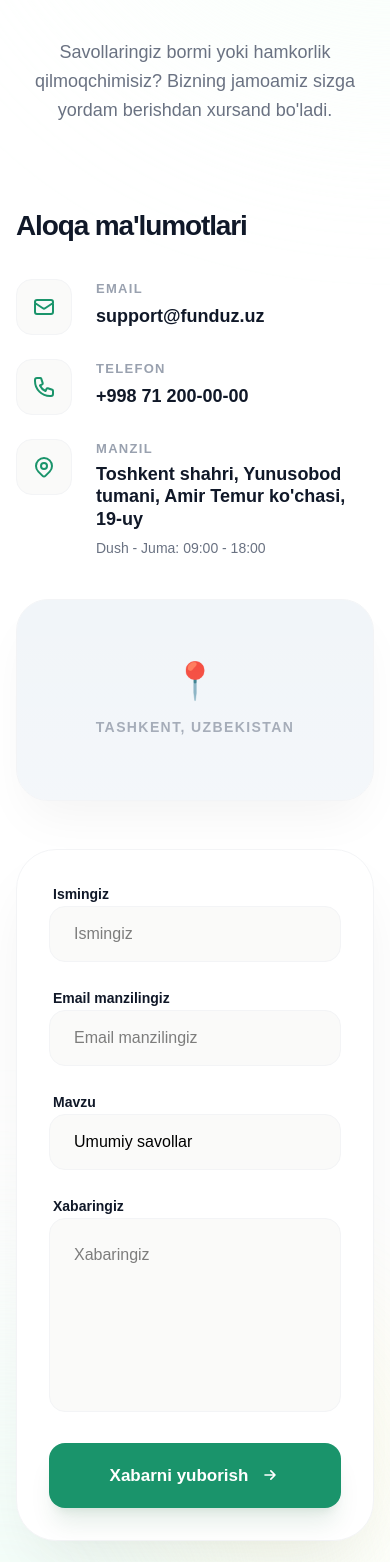
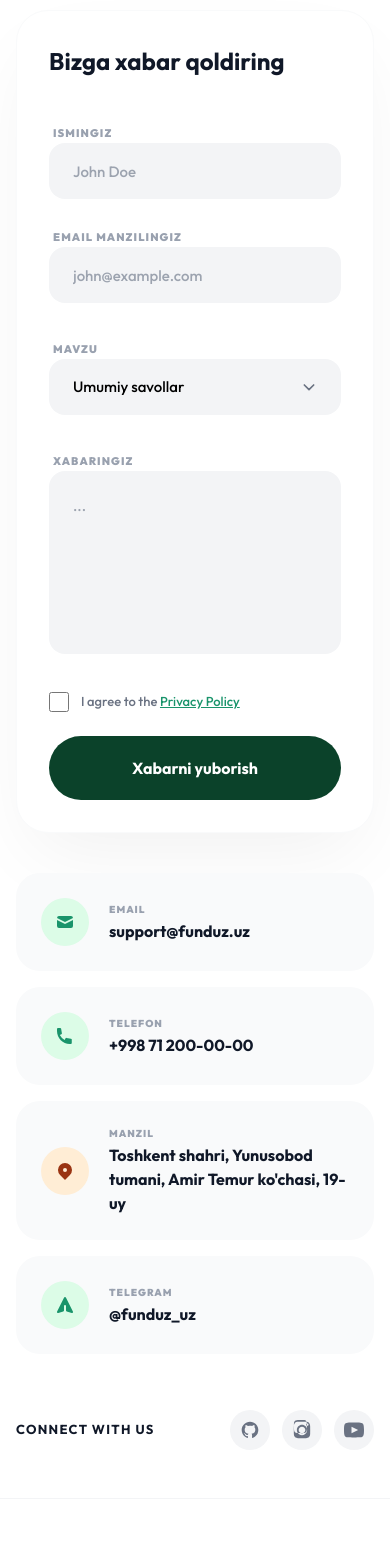
Before and after one commit to Turgunoff/Funduz, a Vue app: page /contact in a window 390 px wide. Shown: the part 346-1908 px from the top of the page. Built offline with nearby package versions, Linux system fonts and the light colour scheme; the HTML template or start-up script is replaced by a standard one.

Commit message:
feat: implement AppFooter component, add Contact and FAQ views, and update router configuration

```diff
--- a/src/components/AppFooter.vue
+++ b/src/components/AppFooter.vue
@@ -64,7 +64,7 @@
             </li>
             <li>
               <router-link
-                to="/contact"
+                to="/faq"
                 class="text-gray-500 hover:text-[#0f5238] transition-colors"
                 >{{ $t("footer.c_faq") }}</router-link
               >
--- a/src/i18n.ts
+++ b/src/i18n.ts
@@ -412,7 +412,8 @@ const messages = {
     },
     contact: {
       badge: "Qo'llab-quvvatlash markazi",
-      title: "Sizga qanday yordam bera olamiz?",
+      title: "Bog'lanish",
+      subtitle: "Savolingiz bormi yoki katalizatorga muhtoj loyihangiz? Bizning jamoamiz sizga kuratorlik kroudfanding olamida harakat qilishingizga yordam beradi.",
       search_placeholder: "Savollar, kalit so'zlar yoki mavzular bo'yicha qidirish...",
       cats: {
         all: "Barchasi",
@@ -1148,7 +1149,8 @@ const messages = {
     },
     contact: {
       badge: "Центр поддержки",
-      title: "Чем мы можем вам помочь?",
+      title: "Свяжитесь с нами",
+      subtitle: "Есть вопрос или проект, которому нужен импульс? Наша команда здесь, чтобы помочь вам ориентироваться в мире кураторского краудфандинга.",
       search_placeholder: "Поиск по вопросам, ключевым словам или темам...",
       cats: {
         all: "Все",
--- a/src/router/index.ts
+++ b/src/router/index.ts
@@ -7,6 +7,7 @@ import CommunityView from '../views/CommunityView.vue'
 import LoginView from '../views/LoginView.vue'
 import CreateProjectView from '../views/CreateProjectView.vue'
 import StoryView from '../views/StoryView.vue'
+import FaqView from '../views/FaqView.vue'
 import ContactView from '../views/ContactView.vue'
 
 const router = createRouter({
@@ -60,7 +61,7 @@ const router = createRouter({
     {
       path: '/faq',
       name: 'faq',
-      component: () => import('../views/FaqView.vue'),
+      component: FaqView,
     },
     {
       path: '/privacy',
--- a/src/views/ContactView.vue
+++ b/src/views/ContactView.vue
@@ -1,171 +1,3 @@
-<template>
-  <div class="min-h-screen bg-white">
-    <!-- Navbar Spacer -->
-    <div class="h-20"></div>
-
-    <!-- Hero Section -->
-    <div class="relative py-20 lg:py-32 overflow-hidden">
-      <!-- Ambient Background Elements -->
-      <div class="absolute top-0 right-0 -translate-y-1/2 translate-x-1/2 w-[600px] h-[600px] bg-green-50 rounded-full blur-[120px] opacity-60"></div>
-      <div class="absolute bottom-0 left-0 translate-y-1/2 -translate-x-1/2 w-[600px] h-[600px] bg-emerald-50 rounded-full blur-[120px] opacity-60"></div>
-
-      <div class="max-w-[1440px] mx-auto px-4 sm:px-6 lg:px-8 relative z-10">
-        <div class="max-w-[800px] mx-auto text-center mb-20 lg:mb-24">
-          <div class="inline-flex items-center gap-2 px-4 py-2 rounded-full bg-green-50 text-[#1a946b] text-[13px] font-bold tracking-wider uppercase mb-6 animate-fade-in-down">
-            <svg class="w-4 h-4" fill="currentColor" viewBox="0 0 20 20"><path d="M2.003 5.884L10 9.882l7.997-3.998A2 2 0 0016 4H4a2 2 0 00-1.997 1.884z" /><path d="M18 8.118l-8 4-8-4V14a2 2 0 002 2h12a2 2 0 002-2V8.118z" /></svg>
-            {{ t('contact.badge') }}
-          </div>
-          <h1 class="text-[40px] sm:text-[56px] lg:text-[72px] font-bold text-gray-900 leading-[1.1] tracking-tight mb-8">
-            {{ t('contact.title') }}
-          </h1>
-          <p class="text-gray-500 text-[18px] lg:text-[20px] leading-relaxed max-w-[600px] mx-auto">
-            {{ t('contact.form.subtitle') }}
-          </p>
-        </div>
-
-        <div class="grid grid-cols-1 lg:grid-cols-12 gap-12 lg:gap-20 items-start">
-          <!-- Left Side: Contact Info -->
-          <div class="lg:col-span-5 space-y-10">
-            <div>
-              <h2 class="text-[28px] font-bold text-gray-900 mb-8">{{ t('contact.info.title') }}</h2>
-              <div class="space-y-6">
-                <!-- Email -->
-                <div class="flex gap-6 group">
-                  <div class="w-14 h-14 shrink-0 rounded-2xl bg-[#fafaf9] border border-gray-100 flex items-center justify-center text-[#1a946b] group-hover:bg-[#1a946b] group-hover:text-white transition-all duration-300">
-                    <svg class="w-6 h-6" fill="none" stroke="currentColor" viewBox="0 0 24 24"><path stroke-linecap="round" stroke-linejoin="round" stroke-width="2" d="M3 8l7.89 5.26a2 2 0 002.22 0L21 8M5 19h14a2 2 0 002-2V7a2 2 0 00-2-2H5a2 2 0 00-2 2v10a2 2 0 002 2z" /></svg>
-                  </div>
-                  <div>
-                    <div class="text-[13px] font-bold text-gray-400 uppercase tracking-widest mb-1">{{ t('contact.info.email_label') }}</div>
-                    <a :href="'mailto:' + t('contact.info.email_val')" class="text-[18px] font-bold text-gray-900 hover:text-[#1a946b] transition-colors">{{ t('contact.info.email_val') }}</a>
-                  </div>
-                </div>
-
-                <!-- Phone -->
-                <div class="flex gap-6 group">
-                  <div class="w-14 h-14 shrink-0 rounded-2xl bg-[#fafaf9] border border-gray-100 flex items-center justify-center text-[#1a946b] group-hover:bg-[#1a946b] group-hover:text-white transition-all duration-300">
-                    <svg class="w-6 h-6" fill="none" stroke="currentColor" viewBox="0 0 24 24"><path stroke-linecap="round" stroke-linejoin="round" stroke-width="2" d="M3 5a2 2 0 012-2h3.28a1 1 0 01.948.684l1.498 4.493a1 1 0 01-.502 1.21l-2.257 1.13a11.042 11.042 0 005.516 5.516l1.13-2.257a1 1 0 011.21-.502l4.493 1.498a1 1 0 01.684.949V19a2 2 0 01-2 2h-1C9.716 21 3 14.284 3 6V5z" /></svg>
-                  </div>
-                  <div>
-                    <div class="text-[13px] font-bold text-gray-400 uppercase tracking-widest mb-1">{{ t('contact.info.phone_label') }}</div>
-                    <a :href="'tel:' + t('contact.info.phone_val')" class="text-[18px] font-bold text-gray-900 hover:text-[#1a946b] transition-colors">{{ t('contact.info.phone_val') }}</a>
-                  </div>
-                </div>
-
-                <!-- Address -->
-                <div class="flex gap-6 group">
-                  <div class="w-14 h-14 shrink-0 rounded-2xl bg-[#fafaf9] border border-gray-100 flex items-center justify-center text-[#1a946b] group-hover:bg-[#1a946b] group-hover:text-white transition-all duration-300">
-                    <svg class="w-6 h-6" fill="none" stroke="currentColor" viewBox="0 0 24 24"><path stroke-linecap="round" stroke-linejoin="round" stroke-width="2" d="M17.657 16.657L13.414 20.9a1.998 1.998 0 01-2.827 0l-4.244-4.243a8 8 0 1111.314 0z" /><path stroke-linecap="round" stroke-linejoin="round" stroke-width="2" d="M15 11a3 3 0 11-6 0 3 3 0 016 0z" /></svg>
-                  </div>
-                  <div>
-                    <div class="text-[13px] font-bold text-gray-400 uppercase tracking-widest mb-1">{{ t('contact.info.address_label') }}</div>
-                    <div class="text-[18px] font-bold text-gray-900 leading-tight">{{ t('contact.info.address_val') }}</div>
-                    <div class="mt-2 text-[14px] text-gray-500 font-medium">{{ t('contact.info.hours_val') }}</div>
-                  </div>
-                </div>
-              </div>
-            </div>
-
-            <!-- Map Placeholder -->
-            <div class="relative w-full aspect-[16/9] rounded-[32px] overflow-hidden border border-gray-100 shadow-2xl shadow-black/5 bg-gray-50 group">
-               <div class="absolute inset-0 bg-[#f1f5f9] flex items-center justify-center">
-                  <div class="text-center group-hover:scale-105 transition-transform duration-500">
-                    <div class="text-4xl mb-4">📍</div>
-                    <div class="text-[14px] font-bold text-gray-400 uppercase tracking-widest">Tashkent, Uzbekistan</div>
-                  </div>
-               </div>
-               <!-- Real map would go here -->
-               <div class="absolute inset-0 bg-gradient-to-t from-white/20 to-transparent pointer-events-none"></div>
-            </div>
-          </div>
-
-          <!-- Right Side: Contact Form -->
-          <div class="lg:col-span-7 relative">
-            <div class="bg-white rounded-[40px] p-8 lg:p-12 border border-gray-100 shadow-[0_32px_64px_-16px_rgba(0,0,0,0.08)] relative z-10">
-              <form @submit.prevent="handleSubmit" class="space-y-6">
-                <div class="grid grid-cols-1 sm:grid-cols-2 gap-6">
-                  <!-- Name -->
-                  <div class="space-y-2">
-                    <label class="text-[14px] font-bold text-gray-900 ml-1">{{ t('contact.form.name') }}</label>
-                    <input
-                      type="text"
-                      required
-                      class="w-full h-14 px-6 bg-[#fafaf9] border border-gray-100 rounded-2xl text-[16px] focus:bg-white focus:border-[#1a946b] focus:ring-4 focus:ring-[#1a946b]/5 outline-none transition-all"
-                      :placeholder="t('contact.form.name')"
-                    >
-                  </div>
-                  <!-- Email -->
-                  <div class="space-y-2">
-                    <label class="text-[14px] font-bold text-gray-900 ml-1">{{ t('contact.form.email') }}</label>
-                    <input
-                      type="email"
-                      required
-                      class="w-full h-14 px-6 bg-[#fafaf9] border border-gray-100 rounded-2xl text-[16px] focus:bg-white focus:border-[#1a946b] focus:ring-4 focus:ring-[#1a946b]/5 outline-none transition-all"
-                      :placeholder="t('contact.form.email')"
-                    >
-                  </div>
-                </div>
-
-                <!-- Subject -->
-                <div class="space-y-2">
-                  <label class="text-[14px] font-bold text-gray-900 ml-1">{{ t('contact.form.subject') }}</label>
-                  <select
-                    class="w-full h-14 px-6 bg-[#fafaf9] border border-gray-100 rounded-2xl text-[16px] focus:bg-white focus:border-[#1a946b] outline-none transition-all appearance-none cursor-pointer"
-                  >
-                    <option value="general">{{ t('contact.form.subjects.general') }}</option>
-                    <option value="support">{{ t('contact.form.subjects.support') }}</option>
-                    <option value="partnership">{{ t('contact.form.subjects.partnership') }}</option>
-                    <option value="legal">{{ t('contact.form.subjects.legal') }}</option>
-                  </select>
-                </div>
-
-                <!-- Message -->
-                <div class="space-y-2">
-                  <label class="text-[14px] font-bold text-gray-900 ml-1">{{ t('contact.form.message') }}</label>
-                  <textarea
-                    rows="6"
-                    required
-                    class="w-full p-6 bg-[#fafaf9] border border-gray-100 rounded-2xl text-[16px] focus:bg-white focus:border-[#1a946b] focus:ring-4 focus:ring-[#1a946b]/5 outline-none transition-all resize-none"
-                    :placeholder="t('contact.form.message')"
-                  ></textarea>
-                </div>
-
-                <!-- Submit Button -->
-                <button
-                  type="submit"
-                  class="w-full py-5 bg-[#1a946b] hover:bg-[#157a58] text-white font-bold rounded-2xl text-[17px] shadow-xl shadow-green-900/10 transition-all duration-300 transform hover:-translate-y-1 active:scale-95 flex items-center justify-center gap-3"
-                >
-                  <span>{{ t('contact.form.send') }}</span>
-                  <svg class="w-5 h-5" fill="none" stroke="currentColor" viewBox="0 0 24 24"><path stroke-linecap="round" stroke-linejoin="round" stroke-width="2" d="M13 7l5 5m0 0l-5 5m5-5H6" /></svg>
-                </button>
-
-                <!-- Success Message (hidden) -->
-                <p v-if="submitted" class="text-center text-[#1a946b] font-bold animate-fade-in">
-                  {{ t('contact.form.success') }}
-                </p>
-              </form>
-            </div>
-
-            <!-- Background Decoration for Form -->
-            <div class="absolute -bottom-8 -right-8 w-64 h-64 bg-yellow-100 rounded-full blur-[80px] opacity-30 -z-0"></div>
-          </div>
-        </div>
-      </div>
-    </div>
-
-    <!-- Bottom FAQ Link -->
-    <div class="bg-[#fafaf9] py-24 border-t border-gray-100">
-      <div class="max-w-[1440px] mx-auto px-4 text-center">
-        <h3 class="text-[24px] font-bold text-gray-900 mb-6">Still have questions?</h3>
-        <p class="text-gray-500 mb-10 max-w-[500px] mx-auto">Check out our frequently asked questions to find answers to common queries about starting or supporting projects.</p>
-        <router-link to="/faq" class="inline-flex items-center gap-2 text-[#1a946b] font-bold hover:gap-3 transition-all">
-          Visit FAQ Center
-          <svg class="w-5 h-5" fill="none" stroke="currentColor" viewBox="0 0 24 24"><path stroke-linecap="round" stroke-linejoin="round" stroke-width="2" d="M17 8l4 4m0 0l-4 4m4-4H3" /></svg>
-        </router-link>
-      </div>
-    </div>
-  </div>
-</template>
-
 <script setup lang="ts">
 import { ref } from 'vue';
 import { useI18n } from 'vue-i18n';
@@ -181,22 +13,185 @@ const handleSubmit = () => {
 };
 </script>
 
+<template>
+  <div class="min-h-screen bg-white">
+    <!-- Navbar Spacer -->
+    <div class="h-20 sm:h-24"></div>
+
+    <div class="max-w-[1240px] mx-auto px-4 sm:px-6 py-12 lg:py-16">
+      <!-- Header -->
+      <div class="mb-12 lg:mb-16">
+        <h1 class="text-[48px] sm:text-[64px] font-bold text-black leading-tight tracking-[-0.04em] mb-4">
+          {{ t('contact.title') }}
+        </h1>
+        <p class="text-[16px] sm:text-[18px] text-gray-500 max-w-[600px] leading-relaxed font-medium">
+          {{ t('contact.subtitle') }}
+        </p>
+      </div>
+
+      <!-- Main Grid -->
+      <div class="grid grid-cols-1 lg:grid-cols-12 gap-10 lg:gap-16 items-start">
+
+        <!-- Left: Form Card -->
+        <div class="lg:col-span-7 bg-white rounded-[32px] p-8 lg:p-12 shadow-[0_32px_80px_-16px_rgba(0,0,0,0.06)] border border-gray-50">
+          <h2 class="text-[24px] font-bold text-gray-900 mb-10">{{ t('contact.form.title') }}</h2>
+
+          <form @submit.prevent="handleSubmit" class="space-y-8">
+            <div class="grid grid-cols-1 sm:grid-cols-2 gap-6">
+              <!-- Full Name -->
+              <div class="space-y-3">
+                <label class="text-[11px] font-black text-gray-400 uppercase tracking-widest ml-1">{{ t('contact.form.name') }}</label>
+                <input
+                  type="text"
+                  placeholder="John Doe"
+                  class="w-full h-[56px] px-6 bg-[#f3f4f6] border-none rounded-2xl text-[15px] focus:ring-2 focus:ring-[#0b422a] outline-none transition-all placeholder:text-gray-400 font-medium"
+                >
+              </div>
+              <!-- Email Address -->
+              <div class="space-y-3">
+                <label class="text-[11px] font-black text-gray-400 uppercase tracking-widest ml-1">{{ t('contact.form.email') }}</label>
+                <input
+                  type="email"
+                  placeholder="john@example.com"
+                  class="w-full h-[56px] px-6 bg-[#f3f4f6] border-none rounded-2xl text-[15px] focus:ring-2 focus:ring-[#0b422a] outline-none transition-all placeholder:text-gray-400 font-medium"
+                >
+              </div>
+            </div>
+
+            <!-- Subject -->
+            <div class="space-y-3">
+              <label class="text-[11px] font-black text-gray-400 uppercase tracking-widest ml-1">{{ t('contact.form.subject') }}</label>
+              <div class="relative">
+                <select
+                  class="w-full h-[56px] px-6 bg-[#f3f4f6] border-none rounded-2xl text-[15px] focus:ring-2 focus:ring-[#0b422a] outline-none transition-all appearance-none cursor-pointer font-medium"
+                >
+                  <option>{{ t('contact.form.subjects.general') }}</option>
+                  <option>{{ t('contact.form.subjects.support') }}</option>
+                  <option>{{ t('contact.form.subjects.partnership') }}</option>
+                </select>
+                <div class="absolute right-6 top-1/2 -translate-y-1/2 pointer-events-none text-gray-500">
+                  <svg class="w-4 h-4" fill="none" stroke="currentColor" viewBox="0 0 24 24"><path stroke-linecap="round" stroke-linejoin="round" stroke-width="2.5" d="M19 9l-7 7-7-7" /></svg>
+                </div>
+              </div>
+            </div>
+
+            <!-- Message -->
+            <div class="space-y-3">
+              <label class="text-[11px] font-black text-gray-400 uppercase tracking-widest ml-1">{{ t('contact.form.message') }}</label>
+              <textarea
+                rows="6"
+                placeholder="..."
+                class="w-full p-6 bg-[#f3f4f6] border-none rounded-2xl text-[15px] focus:ring-2 focus:ring-[#0b422a] outline-none transition-all resize-none placeholder:text-gray-400 font-medium"
+              ></textarea>
+            </div>
+
+            <!-- Checkbox & Submit -->
+            <div class="space-y-6">
+              <label class="flex items-center gap-3 cursor-pointer group">
+                <input type="checkbox" class="w-5 h-5 rounded border-gray-200 text-[#0b422a] focus:ring-[#0b422a]">
+                <span class="text-[13px] text-gray-500 font-medium">I agree to the <router-link to="/privacy" class="text-[#1a946b] underline hover:text-[#0b422a]">Privacy Policy</router-link></span>
+              </label>
+
+              <button
+                type="submit"
+                class="w-full py-5 bg-[#0b422a] hover:bg-[#072a1b] text-white font-bold rounded-full text-[16px] transition-all duration-300 transform active:scale-[0.98]"
+              >
+                {{ t('contact.form.send') }}
+              </button>
+            </div>
+          </form>
+        </div>
+
+        <!-- Right: Info Cards -->
+        <div class="lg:col-span-5 space-y-4">
+          <!-- Email Card -->
+          <div class="bg-[#f9fafb] rounded-[24px] p-6 flex items-center gap-5 group hover:bg-white hover:shadow-xl hover:shadow-black/5 transition-all duration-300 border border-transparent hover:border-gray-100">
+            <div class="w-12 h-12 shrink-0 rounded-full bg-[#dcfce7] flex items-center justify-center text-[#1a946b]">
+              <svg class="w-5 h-5" fill="currentColor" viewBox="0 0 20 20"><path d="M2.003 5.884L10 9.882l7.997-3.998A2 2 0 0016 4H4a2 2 0 00-1.997 1.884z" /><path d="M18 8.118l-8 4-8-4V14a2 2 0 002 2h12a2 2 0 002-2V8.118z" /></svg>
+            </div>
+            <div>
+              <div class="text-[10px] font-black text-gray-400 uppercase tracking-widest mb-0.5">{{ t('contact.info.email_label') }}</div>
+              <div class="text-[16px] font-bold text-gray-900">{{ t('contact.info.email_val') }}</div>
+            </div>
+          </div>
+
+          <!-- Phone Card -->
+          <div class="bg-[#f9fafb] rounded-[24px] p-6 flex items-center gap-5 group hover:bg-white hover:shadow-xl hover:shadow-black/5 transition-all duration-300 border border-transparent hover:border-gray-100">
+            <div class="w-12 h-12 shrink-0 rounded-full bg-[#dcfce7] flex items-center justify-center text-[#1a946b]">
+              <svg class="w-5 h-5" fill="currentColor" viewBox="0 0 20 20"><path d="M2 3a1 1 0 011-1h2.153a1 1 0 01.986.836l.74 4.435a1 1 0 01-.54 1.06l-1.548.773a11.037 11.037 0 004.87 4.87l.774-1.548a1 1 0 011.06-.54l4.435.74a1 1 0 01.836.986V17a1 1 0 01-1 1h-1C7.82 18 2 12.18 2 5V3z" /></svg>
+            </div>
+            <div>
+              <div class="text-[10px] font-black text-gray-400 uppercase tracking-widest mb-0.5">{{ t('contact.info.phone_label') }}</div>
+              <div class="text-[16px] font-bold text-gray-900">{{ t('contact.info.phone_val') }}</div>
+            </div>
+          </div>
+
+          <!-- Office Card -->
+          <div class="bg-[#f9fafb] rounded-[24px] p-6 flex items-center gap-5 group hover:bg-white hover:shadow-xl hover:shadow-black/5 transition-all duration-300 border border-transparent hover:border-gray-100">
+            <div class="w-12 h-12 shrink-0 rounded-full bg-[#ffedd5] flex items-center justify-center text-[#9a3412]">
+              <svg class="w-5 h-5" fill="currentColor" viewBox="0 0 20 20"><path fill-rule="evenodd" d="M5.05 4.05a7 7 0 119.9 9.9L10 18.9l-4.95-4.95a7 7 0 010-9.9zM10 11a2 2 0 100-4 2 2 0 000 4z" clip-rule="evenodd" /></svg>
+            </div>
+            <div>
+              <div class="text-[10px] font-black text-gray-400 uppercase tracking-widest mb-0.5">{{ t('contact.info.address_label') }}</div>
+              <div class="text-[16px] font-bold text-gray-900">{{ t('contact.info.address_val') }}</div>
+            </div>
+          </div>
+
+          <!-- Telegram Card -->
+          <div class="bg-[#f9fafb] rounded-[24px] p-6 flex items-center gap-5 group hover:bg-white hover:shadow-xl hover:shadow-black/5 transition-all duration-300 border border-transparent hover:border-gray-100">
+            <div class="w-12 h-12 shrink-0 rounded-full bg-[#dcfce7] flex items-center justify-center text-[#1a946b]">
+              <svg class="w-5 h-5" fill="currentColor" viewBox="0 0 20 20"><path d="M10.894 2.553a1 1 0 00-1.788 0l-7 14a1 1 0 001.169 1.409l5-1.429A1 1 0 009 15.571V11a1 1 0 112 0v4.571a1 1 0 00.725.962l5 1.428a1 1 0 001.17-1.408l-7-14z" /></svg>
+            </div>
+            <div>
+              <div class="text-[10px] font-black text-gray-400 uppercase tracking-widest mb-0.5">Telegram</div>
+              <div class="text-[16px] font-bold text-gray-900">@funduz_uz</div>
+            </div>
+          </div>
+
+          <!-- Bottom Links -->
+          <div class="pt-10 flex items-center justify-between">
+            <span class="text-[13px] font-bold text-gray-900 uppercase tracking-widest">Connect with us</span>
+            <div class="flex gap-3">
+              <a href="#" class="w-10 h-10 rounded-full bg-gray-100 flex items-center justify-center text-gray-500 hover:bg-[#0b422a] hover:text-white transition-all duration-300">
+                <svg class="w-5 h-5" fill="currentColor" viewBox="0 0 24 24"><path d="M12 2C6.477 2 2 6.477 2 12c0 4.418 2.865 8.166 6.839 9.489.5.092.682-.217.682-.483 0-.237-.008-.868-.013-1.703-2.782.605-3.369-1.343-3.369-1.343-.454-1.158-1.11-1.466-1.11-1.466-.908-.62.069-.608.069-.608 1.003.07 1.531 1.03 1.531 1.03.892 1.529 2.341 1.087 2.91.832.092-.647.35-1.088.636-1.338-2.22-.253-4.555-1.11-4.555-4.943 0-1.091.39-1.984 1.029-2.683-.103-.253-.446-1.27.098-2.647 0 0 .84-.269 2.75 1.025A9.564 9.564 0 0112 6.844c.85.004 1.705.115 2.504.337 1.909-1.294 2.747-1.025 2.747-1.025.546 1.377.203 2.394.1 2.647.64.699 1.028 1.592 1.028 2.683 0 3.842-2.339 4.687-4.566 4.935.359.309.678.92.678 1.855 0 1.338-.012 2.419-.012 2.747 0 .268.18.58.688.482C19.138 20.161 22 16.416 22 12c0-5.523-4.477-10-10-10z"/></svg>
+              </a>
+              <a href="#" class="w-10 h-10 rounded-full bg-gray-100 flex items-center justify-center text-gray-500 hover:bg-[#0b422a] hover:text-white transition-all duration-300">
+                <svg class="w-5 h-5" fill="currentColor" viewBox="0 0 24 24"><path d="M12 2.163c3.204 0 3.584.012 4.85.07 1.366.062 2.633.334 3.608 1.31.975.975 1.247 2.242 1.31 3.608.058 1.266.07 1.646.07 4.849 0 3.205-.012 3.584-.069 4.849-.062 1.366-.334 2.633-1.31 3.608-.975.975-2.241 1.247-3.608 1.31-1.265.057-1.645.07-4.849.07-3.205 0-3.584-.012-4.849-.07-1.366-.062-2.633-.334-3.608-1.31-.975-.975-1.247-2.242-1.31-3.608-.058-1.266-.07-1.646-.07-4.849 0-3.204.012-3.584.068-4.849.062-1.366.334-2.633 1.31-3.608.975-.975 2.242-1.247 3.608-1.31 1.266-.058 1.646-.07 4.85-.07zm0-2.163c-3.259 0-3.667.014-4.947.072-4.358.2-4.717 2.232-4.717 6.075 0 3.205.012 3.584.069 4.849.191 4.218 2.087 4.602 6.075 4.602 3.205 0 3.584-.012 4.849-.069 4.218-.191 4.602-2.087 4.602-6.075 0-3.259-.014-3.667-.072-4.947-.196-4.354-2.217-4.717-6.075-4.717zm0 5.838c-3.403 0-6.162 2.759-6.162 6.162s2.759 6.162 6.162 6.162 6.162-2.759 6.162-6.162-2.759-6.162-6.162-6.162zm0 10.162c-2.209 0-4-1.791-4-4 0-2.209 1.791-4 4-4s4 1.791 4 4c0 2.209-1.791 4-4 4zm6.406-11.845c-.796 0-1.441.645-1.441 1.44s.645 1.44 1.441 1.44c.795 0 1.439-.645 1.439-1.44s-.644-1.44-1.439-1.44z"/></svg>
+              </a>
+              <a href="#" class="w-10 h-10 rounded-full bg-gray-100 flex items-center justify-center text-gray-500 hover:bg-[#0b422a] hover:text-white transition-all duration-300">
+                <svg class="w-5 h-5" fill="currentColor" viewBox="0 0 24 24"><path d="M19.615 3.184c-3.604-.246-11.631-.245-15.23 0-3.897.266-4.356 2.62-4.385 8.816.029 6.185.484 8.549 4.385 8.816 3.6.245 11.626.246 15.23 0 3.897-.266 4.356-2.62 4.385-8.816-.029-6.185-.484-8.549-4.385-8.816zm-10.615 12.816v-8l8 4-8 4z"/></svg>
+              </a>
+            </div>
+          </div>
+        </div>
+
+      </div>
+    </div>
+  </div>
+</template>
+
 <style scoped>
-h1, h2 {
+@import url('https://fonts.googleapis.com/css2?family=Outfit:wght@400;500;600;700;800;900&display=swap');
+
+.min-h-screen {
+  font-family: 'Outfit', sans-serif;
+}
+
+h1 {
   letter-spacing: -0.04em;
 }
-@keyframes fade-in-down {
-  from { opacity: 0; transform: translateY(-20px); }
-  to { opacity: 1; transform: translateY(0); }
+
+input::placeholder, textarea::placeholder {
+  font-weight: 500;
+  color: #9ca3af;
 }
-.animate-fade-in-down {
-  animation: fade-in-down 0.8s ease-out forwards;
+
+select {
+  background-image: none;
 }
-@keyframes fade-in {
-  from { opacity: 0; }
-  to { opacity: 1; }
-}
-.animate-fade-in {
-  animation: fade-in 0.5s ease-out forwards;
+
+/* Custom Checkbox Styling */
+input[type="checkbox"] {
+  accent-color: #0b422a;
 }
 </style>
```
Also changed, not shown: src/views/FaqView.vue (+49 -34 lines).
